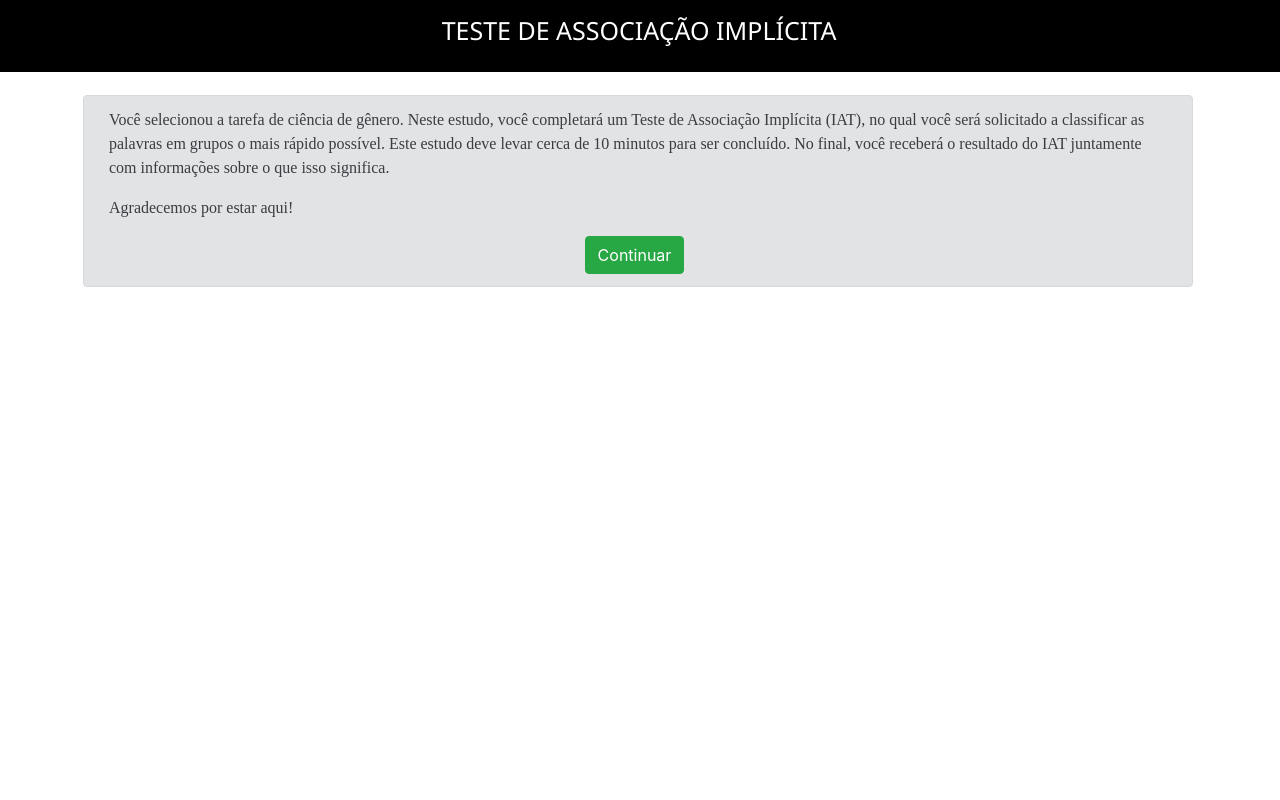
After one commit to thiagofp0/IAT, a PHP site: page /php/implicito/welcome.php in a window 1280 px wide. The commit adds this page. Run offline with PHP 8.4, Linux system fonts and the light colour scheme; some web fonts are replaced.

Commit message:
Tela Inicio implicito

```diff
--- a/css/principal.css
+++ b/css/principal.css
@@ -58,3 +58,7 @@
 #btnCancelar{
     float: right;
 }
+
+#botaoContinuar{
+    margin-left: 45%;
+}
--- a/php/explicitoDao.php
+++ b/php/explicitoDao.php
@@ -26,8 +26,8 @@
         $sql = "INSERT INTO explicito(sexo, curso, dataNasc, cor, q6, q7, q8, q9, q10a, q10b, q10c, q10d, q10e, q10f, q11a, q11b, q11c, genero) VALUES ($sexo, $curso, $dataNasc, '$cor', '$q6', '$q7', '$q8', '$q9', '$q10a', '$q10b', '$q10c', '$q10d', '$q10e', '$q10f', '$q11a', '$q11b', '$q11c', '$genero');";
         $resultado = mysqli_query($conexao, $sql);
 
-        if($resultado){
+        /* if($resultado){
             echo "deu certo :)";
-        }
+        } */
     }
 ?>
--- /dev/null
+++ b/php/implicito/welcome.php
@@ -0,0 +1,26 @@
+<!DOCTYPE html>
+<html>
+<head>
+    <meta charset="UTF-8">
+    <title>Início</title>
+    <link rel="stylesheet" href="../../css/bootstrap.css">
+    <link rel="stylesheet" href="../../css/button.css">
+    <link rel="stylesheet" href="../../css/index_php.css">
+    <link rel="stylesheet" href="../../css/style.css">
+    <link rel="stylesheet" href="../../css/style_table.css">
+    <link rel="stylesheet" href="../../css/principal.css">
+</head>
+<body class="bg">
+    <section class="cabecalho">
+        <h1 id="titulo">TESTE DE ASSOCIAÇÃO IMPLÍCITA</h1>
+    </section>
+    <div class="container">
+        <div class="alert alert-secondary">
+            <p>Você selecionou a tarefa de ciência de gênero. Neste estudo, você completará um Teste de Associação Implícita (IAT), no qual você será solicitado a classificar as palavras em grupos o mais rápido possível. Este estudo deve levar cerca de 10 minutos para ser concluído. No final, você receberá o resultado do IAT juntamente com informações sobre o que isso significa.</p>
+            <p>Agradecemos por estar aqui!</p>
+            <button class="btn btn-success" id="botaoContinuar">Continuar</button>
+        </div>
+    </div>
+    <script src="../js/bootstrap.js"></script>
+</body>
+</html>
```
